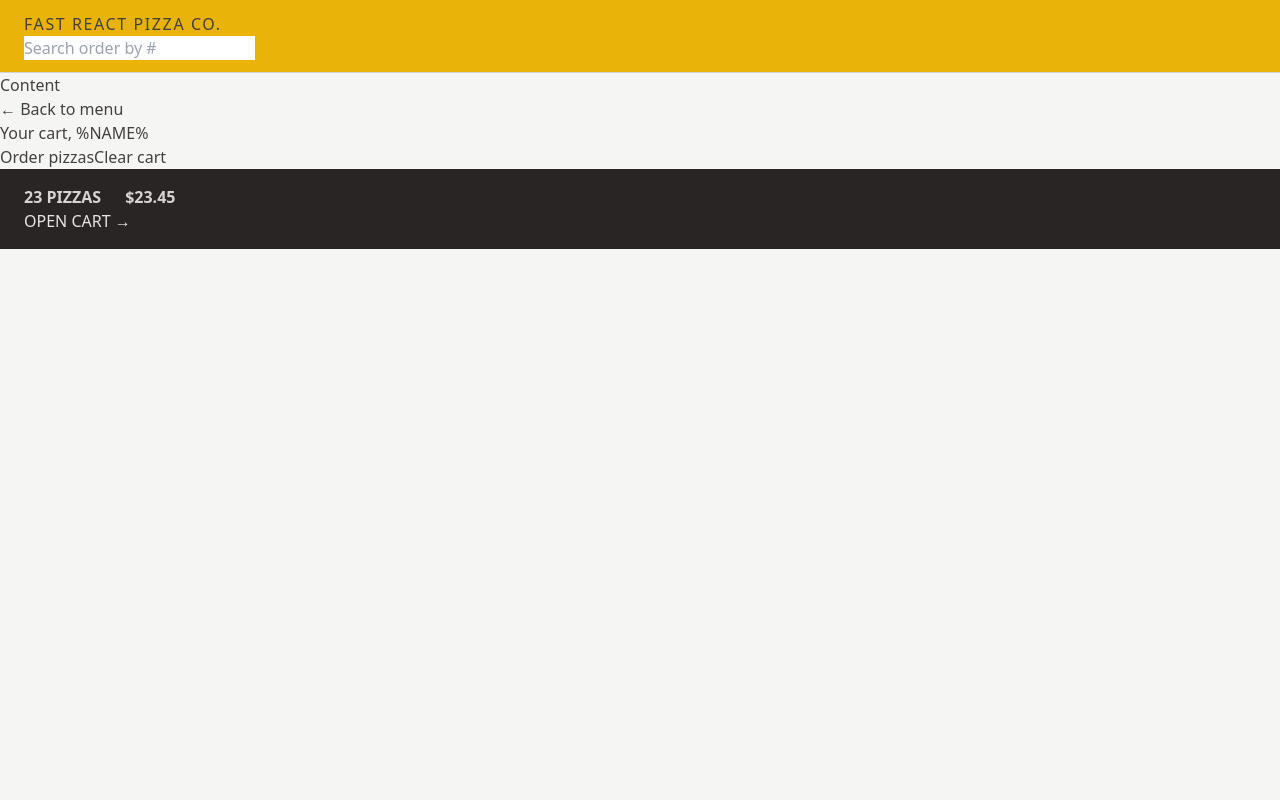
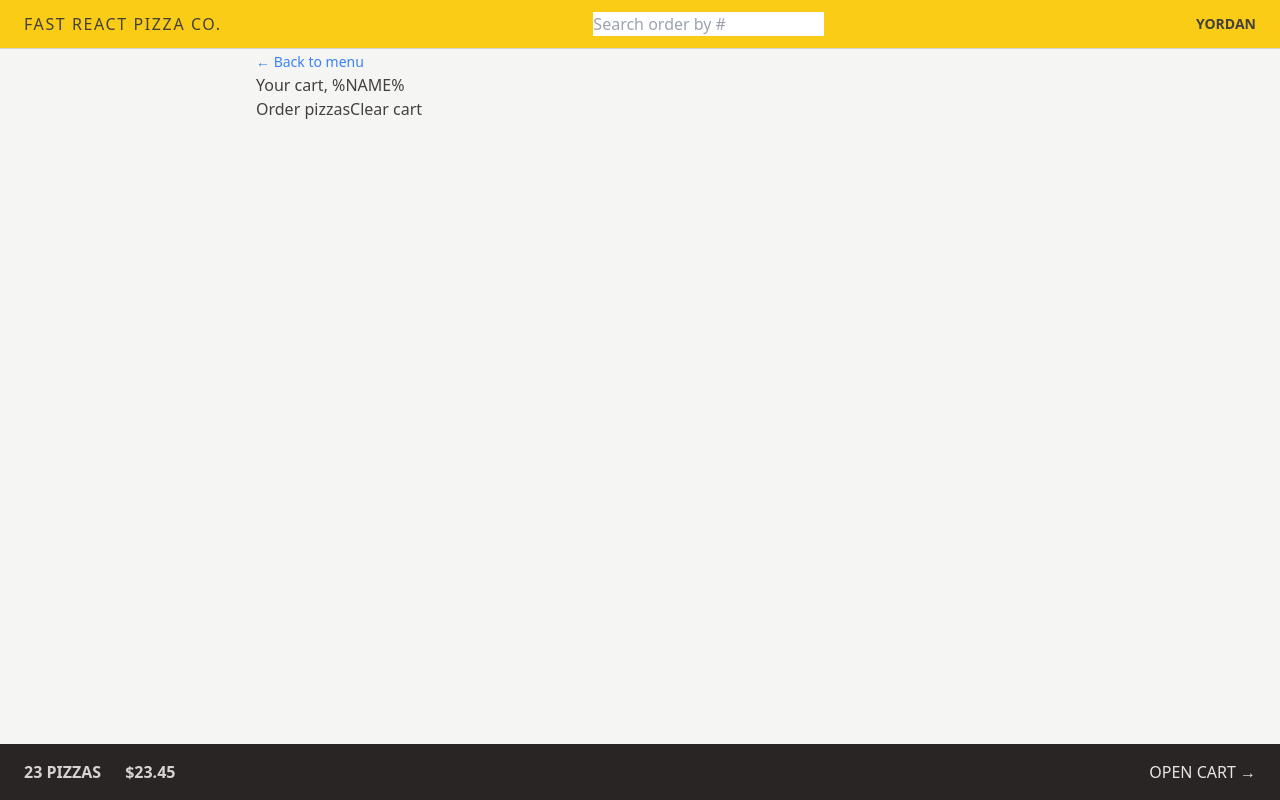
Before and after one commit to yordan-gergov01/Fast-React-Pizza, a React (Vite) app: page /cart in a window 1280 px wide. Built offline with nearby package versions, Linux system fonts and the light colour scheme.

Commit message:
implement style on button for order

```diff
--- a/src/features/cart/Cart.jsx
+++ b/src/features/cart/Cart.jsx
@@ -29,7 +29,12 @@ function Cart() {
 
   return (
     <div>
-      <Link to="/menu">&larr; Back to menu</Link>
+      <Link
+        to="/menu"
+        className="text-sm text-blue-500 hover:text-blue-700 hover:underline"
+      >
+        &larr; Back to menu
+      </Link>
 
       <h2>Your cart, %NAME%</h2>
 
--- a/src/features/cart/CartOverview.jsx
+++ b/src/features/cart/CartOverview.jsx
@@ -2,7 +2,7 @@ import { Link } from "react-router-dom";
 
 function CartOverview() {
   return (
-    <div className="bg-stone-800 px-4 py-4 text-sm uppercase text-stone-200 sm:px-6 md:text-base">
+    <div className="flex items-center justify-between bg-stone-800 px-4 py-4 text-sm uppercase text-stone-200 sm:px-6 md:text-base">
       <p className="space-x-4 font-semibold text-stone-300 sm:space-x-6">
         <span>23 pizzas</span>
         <span>$23.45</span>
--- a/src/features/order/CreateOrder.jsx
+++ b/src/features/order/CreateOrder.jsx
@@ -5,7 +5,7 @@ import { createOrder } from "../../services/apiRestaurant";
 // https://uibakery.io/regex-library/phone-number
 const isValidPhone = (str) =>
   /^\+?\d{1,4}?[-.\s]?\(?\d{1,3}?\)?[-.\s]?\d{1,4}[-.\s]?\d{1,4}[-.\s]?\d{1,9}$/.test(
-    str
+    str,
   );
 
 const fakeCart = [
@@ -78,7 +78,10 @@ function CreateOrder() {
 
         <div>
           <input type="hidden" name="cart" value={JSON.stringify(cart)} />
-          <button disabled={isSubmitting}>
+          <button
+            disabled={isSubmitting}
+            className="focus inline-block rounded-full bg-yellow-400 px-4 py-3 font-semibold uppercase tracking-wide text-stone-800 transition-colors duration-300 hover:bg-yellow-300 focus:bg-yellow-300 focus:outline-none focus:ring focus:ring-yellow-300 focus:ring-offset-2 disabled:cursor-not-allowed"
+          >
             {isSubmitting ? "Placing order..." : "Order now"}
           </button>
         </div>
--- a/src/features/user/Username.jsx
+++ b/src/features/user/Username.jsx
@@ -1,5 +1,5 @@
 function Username() {
-  return <div className="hidden text-sm font-semibold">Yordan</div>;
+  return <div className="hidden text-sm font-semibold md:block">Yordan</div>;
 }
 
 export default Username;
--- a/src/ui/AppLayout.jsx
+++ b/src/ui/AppLayout.jsx
@@ -7,13 +7,14 @@ function AppLayout() {
   const navigation = useNavigation();
   const isLoading = navigation.state === "loading";
   return (
-    <div className="layout">
+    <div className="grid h-screen grid-rows-[auto_1fr_auto]">
       {isLoading && <Loader />}
       <Header />
-      <main>
-        <h1>Content</h1>
-        <Outlet />
-      </main>
+      <div className="overflow-scroll">
+        <main className="mx-auto max-w-3xl">
+          <Outlet />
+        </main>
+      </div>
 
       <CartOverview />
     </div>
--- a/src/ui/Header.jsx
+++ b/src/ui/Header.jsx
@@ -4,7 +4,7 @@ import Username from "../features/user/Username";
 
 function Header() {
   return (
-    <header className="border-b border-stone-300 bg-yellow-500 px-4 py-3 uppercase sm:px-6">
+    <header className="flex items-center justify-between border-b border-stone-300 bg-yellow-400 px-4 py-3 uppercase sm:px-6">
       <Link to="/" className="tracking-widest">
         Fast React Pizza Co.
       </Link>
--- a/src/ui/Home.jsx
+++ b/src/ui/Home.jsx
@@ -2,8 +2,8 @@ import CreateUser from "../features/user/CreateUser";
 
 function Home() {
   return (
-    <div className="my-10 text-center sm:my-16">
-      <h1 className="mb-8 text-xl font-semibold">
+    <div className="my-10 px-4 text-center sm:my-16">
+      <h1 className="mb-8 text-xl font-semibold md:text-3xl">
         The best pizza.
         <br />
         <span className="text-yellow-500">
```
